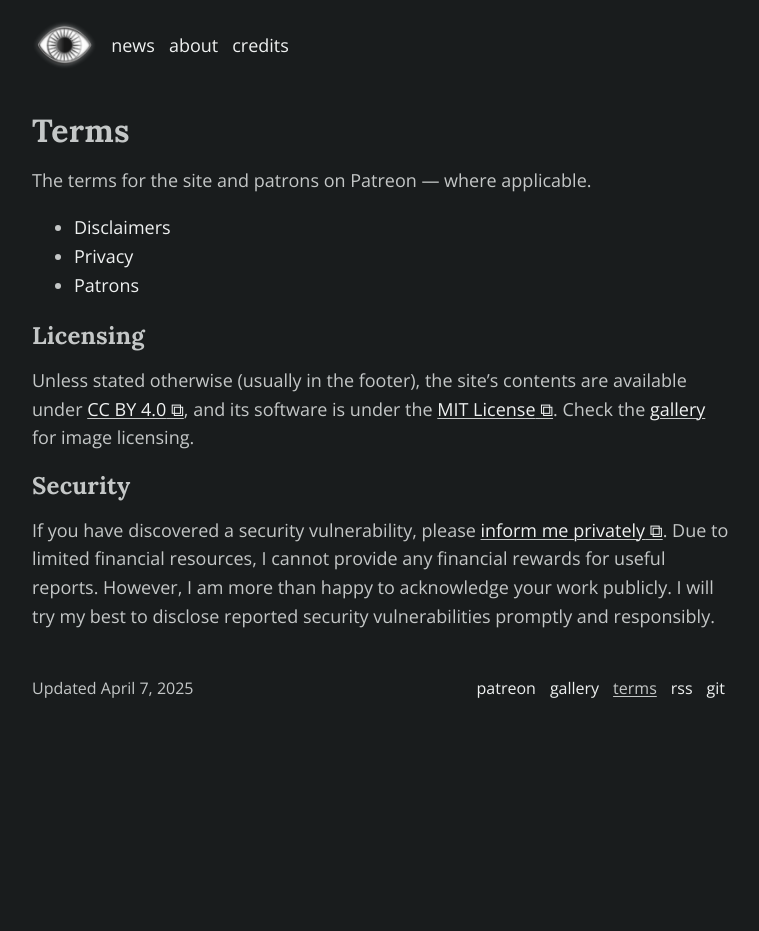
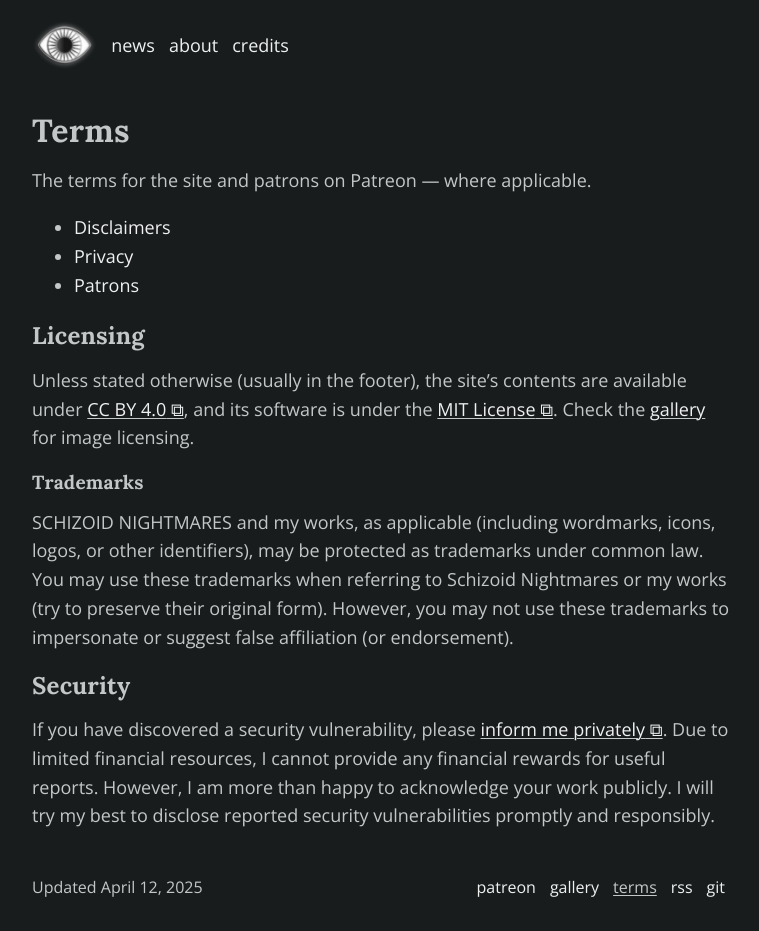
Before and after one commit to schizoidnightmares/schizoidnightmares.com, a Jekyll site: the page built from terms/index.md, in a window 1280 px wide. Shown: the whole page, without its empty margins (258-1017 px from the left). Built offline with Jekyll 4.4.1, drawn with Linux system fonts in a browser that asks for light colours; before the commit the page ends 900 px from its top, so only the background shows below that.

Commit message:
adding trademark notice

```diff
--- a/terms/index.md
+++ b/terms/index.md
@@ -1,7 +1,7 @@
 ---
 title: Terms
 description: General terms for users
-last_modified_at: April 7, 2025
+last_modified_at: April 12, 2025
 ---
 
 # Terms
@@ -15,5 +15,8 @@ The terms for the site and patrons on Patreon — where applicable.
 ## Licensing
 Unless stated otherwise (usually in the footer), the site's contents are available under <a href="https://creativecommons.org/licenses/by/4.0/" target="_blank">CC BY 4.0</a>, and its software is under the <a href="https://choosealicense.com/licenses/mit/" target="_blank">MIT License</a>. Check the [gallery](/gallery/) for image licensing.
 
+### Trademarks
+SCHIZOID NIGHTMARES and my works, as applicable (including wordmarks, icons, logos, or other identifiers), may be protected as trademarks under common law. You may use these trademarks when referring to Schizoid Nightmares or my works (try to preserve their original form). However, you may not use these trademarks to impersonate or suggest false affiliation (or endorsement).
+
 ## Security
 If you have discovered a security vulnerability, please <a href="https://tally.so/r/mOaDRp" target="_blank">inform me privately</a>. Due to limited financial resources, I cannot provide any financial rewards for useful reports. However, I am more than happy to acknowledge your work publicly. I will try my best to disclose reported security vulnerabilities promptly and responsibly.
```
